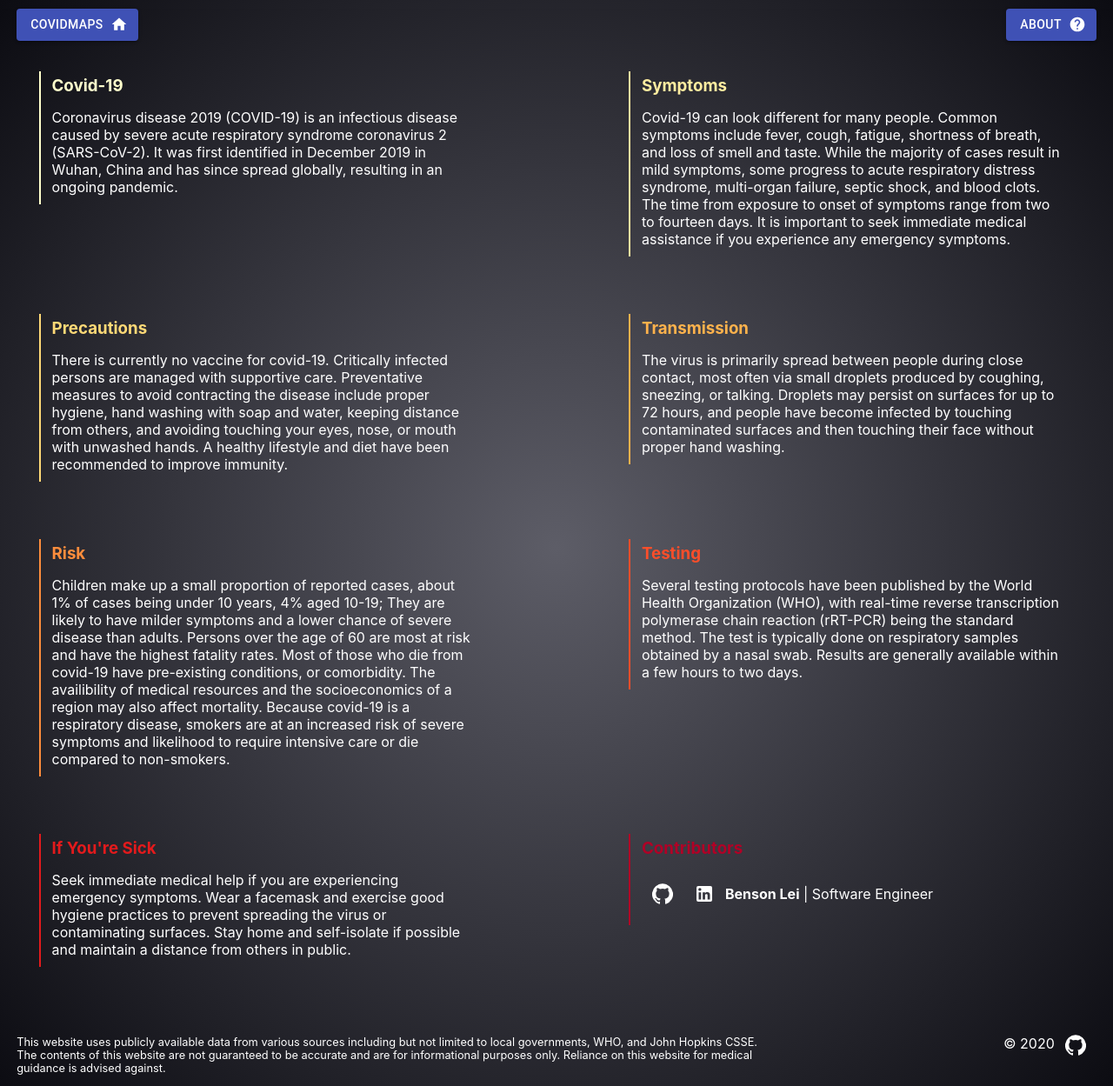
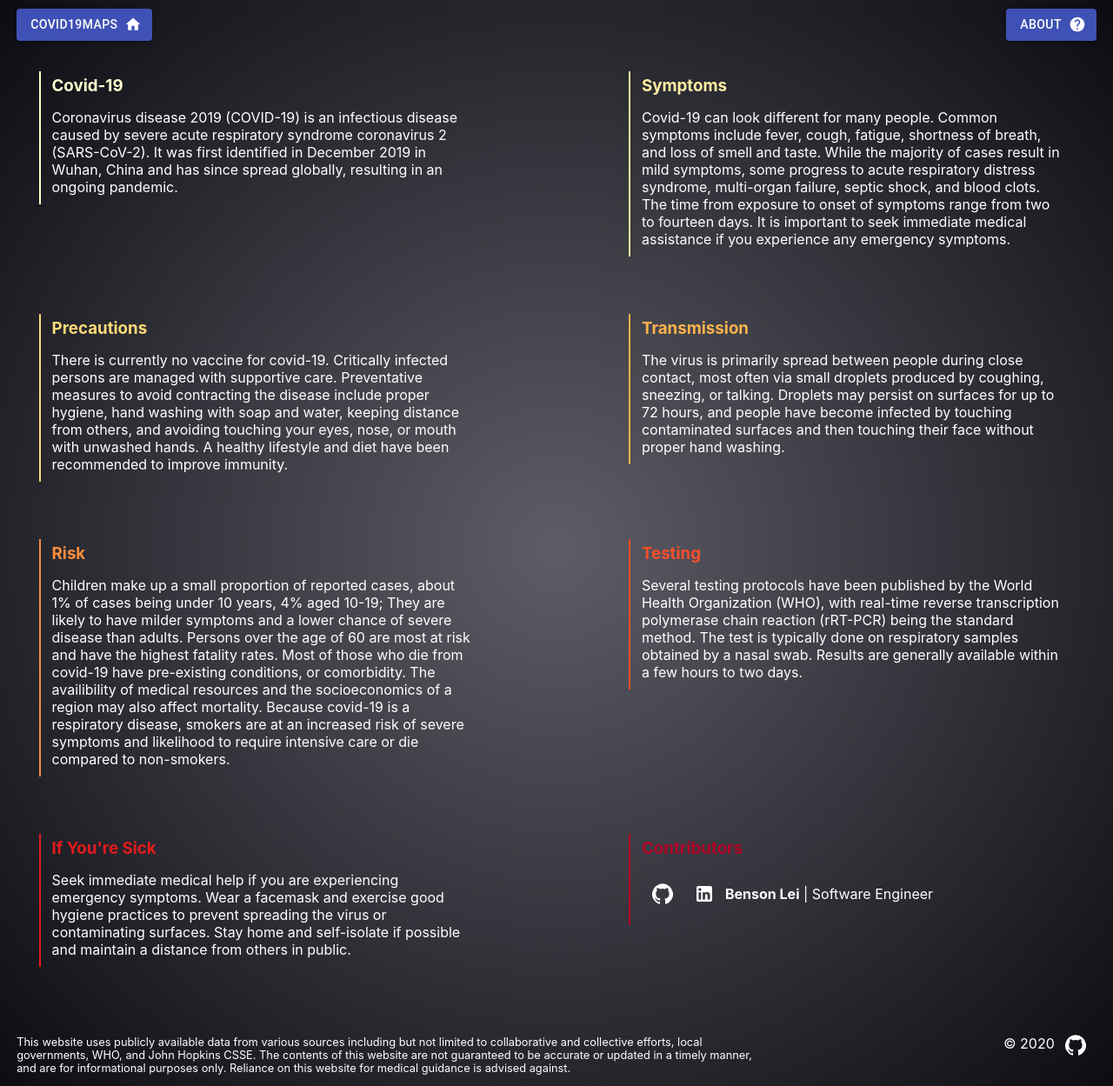
Before and after one commit to jmtblei/covid19maps, a React (Create React App) app: page /about in a window 1280 px wide. Shown: the whole page at 87% size. Built offline with nearby package versions, Linux system fonts and the light colour scheme; no server answers.

Commit message:
readme, minor text changes

```diff
--- a/src/components/Footer.js
+++ b/src/components/Footer.js
@@ -9,7 +9,7 @@ export default () => {
         <div className="footer-container">
             <div className="footer-text-container">
                 <p>
-                    This website uses publicly available data from various sources including but not limited to local governments, WHO, and John Hopkins CSSE. The contents of this website are not guaranteed to be accurate and are for informational purposes only. Reliance on this website for medical guidance is advised against.
+                    This website uses publicly available data from various sources including but not limited to collaborative and collective efforts, local governments, WHO, and John Hopkins CSSE. The contents of this website are not guaranteed to be accurate or updated in a timely manner, and are for informational purposes only. Reliance on this website for medical guidance is advised against.
                 </p>
             </div>
             <div>
--- a/src/components/TopNav.js
+++ b/src/components/TopNav.js
@@ -19,7 +19,7 @@ export default function SimpleMenu() {
                 endIcon={<Home />}
                 component={Link} to="/"
               >
-                COVIDMAPS
+                COVID19MAPS
               </Button>
               <Button
                 color="primary"
```
Also changed, not shown: 1 other file (tests, documents, lock files or other folders).
